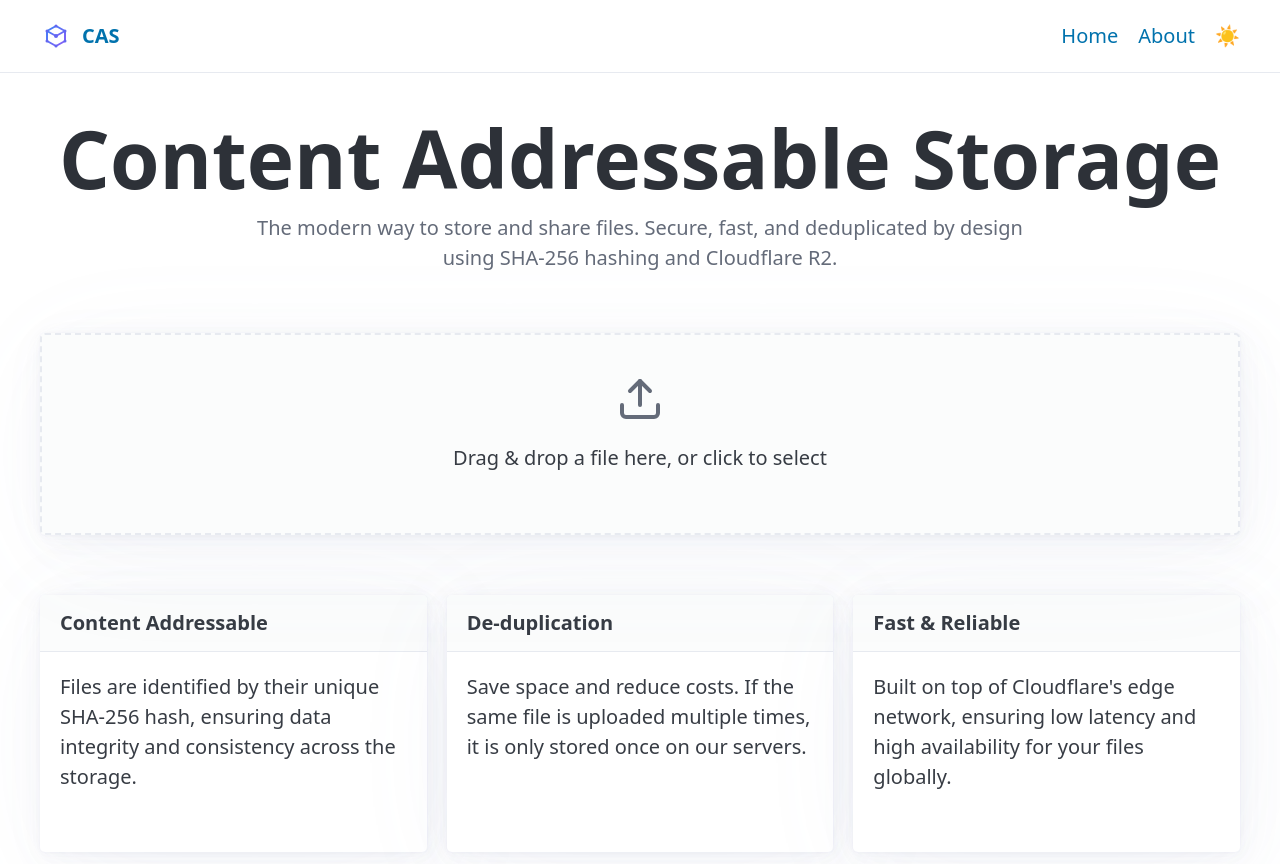
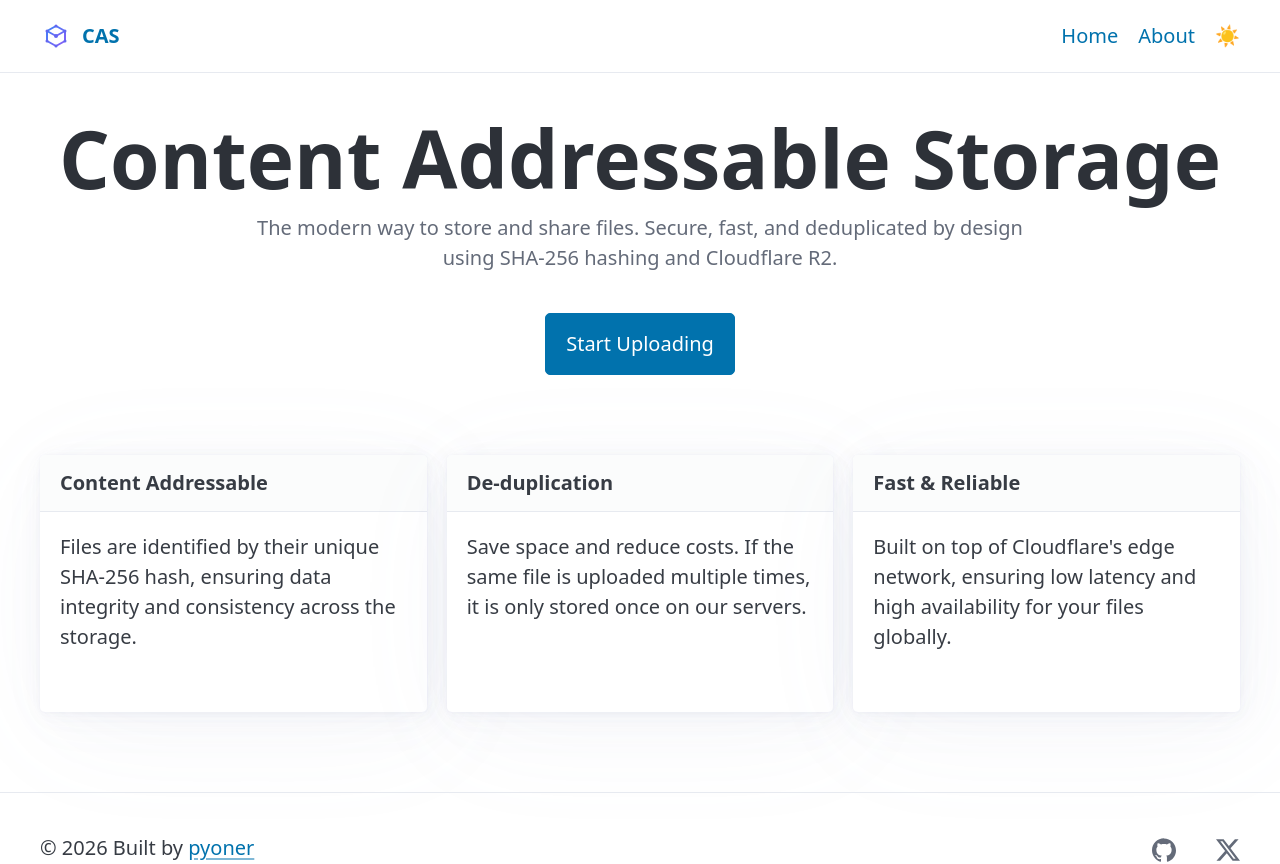
Before and after one commit to pyoner/cas, a SvelteKit app: page / in a window 1280 px wide. Shown: the top 864 px of the page. Built offline with nearby package versions, Linux system fonts and the light colour scheme.

Commit message:
refactor: move file upload functionality to a modal
Update Hero with CTA button and simplify landing page structure.

```diff
--- a/src/lib/components/Hero.svelte
+++ b/src/lib/components/Hero.svelte
@@ -1,3 +1,9 @@
+<script lang="ts">
+	import type { Snippet } from 'svelte';
+
+	let { children }: { children?: Snippet } = $props();
+</script>
+
 <section class="hero">
 	<hgroup>
 		<h1>Content Addressable Storage</h1>
@@ -6,12 +12,29 @@
 			SHA-256 hashing and Cloudflare R2.
 		</p>
 	</hgroup>
+	{#if children}
+		<div class="hero-actions">
+			{@render children()}
+		</div>
+	{/if}
 </section>
 
 <style>
 	.hero {
 		text-align: center;
 		padding: var(--pico-block-spacing-vertical) 0;
+	}
+
+	.hero-actions {
+		display: flex;
+		justify-content: center;
+		gap: 1rem;
+		margin-top: 2rem;
+	}
+
+	.hero-actions :global(button) {
+		width: auto;
+		margin-bottom: 0;
 	}
 
 	h1 {
--- /dev/null
+++ b/src/lib/components/UploadModal.svelte
@@ -0,0 +1,75 @@
+<script lang="ts">
+	import { createUploader } from '$lib/uploader.svelte';
+	import Dropzone from './Dropzone.svelte';
+	import SuccessCard from './SuccessCard.svelte';
+	import ErrorCard from './ErrorCard.svelte';
+
+	let { open = $bindable(false) } = $props<{ open: boolean }>();
+
+	const uploader = createUploader();
+
+	function handleClose() {
+		open = false;
+	}
+</script>
+
+<dialog {open}>
+	<article>
+		<header>
+			<button aria-label="Close" rel="prev" onclick={handleClose}></button>
+			<p>
+				<strong>Upload File</strong>
+			</p>
+		</header>
+
+		<div class="modal-content">
+			{#if uploader.status === 'idle' || uploader.status === 'checking' || uploader.status === 'ready' || uploader.status === 'uploading' || (uploader.status === 'error' && !uploader.result)}
+				<Dropzone
+					status={uploader.status}
+					file={uploader.file}
+					previewUrl={uploader.previewUrl}
+					onFileChange={(file) => uploader.processFile(file)}
+					onReset={() => uploader.reset()}
+					onUpload={() => uploader.upload()}
+				/>
+			{/if}
+
+			{#if uploader.status === 'error'}
+				<ErrorCard
+					message={uploader.errorMessage}
+					showReset={!uploader.file}
+					onReset={() => uploader.reset()}
+				/>
+			{/if}
+
+			{#if uploader.status === 'success' && uploader.result}
+				<SuccessCard result={uploader.result} onReset={() => uploader.reset()} />
+			{/if}
+		</div>
+
+		<footer>
+			<button class="secondary outline" onclick={handleClose}>Close</button>
+		</footer>
+	</article>
+</dialog>
+
+<style>
+	article {
+		width: 100%;
+		max-width: 600px;
+	}
+
+	.modal-content {
+		padding: var(--pico-block-spacing-vertical) 0;
+	}
+
+	footer {
+		display: flex;
+		justify-content: flex-end;
+	}
+
+	footer button {
+		margin-bottom: 0;
+		width: auto;
+	}
+</style>
--- a/src/lib/components/index.ts
+++ b/src/lib/components/index.ts
@@ -4,3 +4,4 @@ export { default as ErrorCard } from './ErrorCard.svelte';
 export { default as ThemeToggle } from './ThemeToggle.svelte';
 export { default as Features } from './Features.svelte';
 export { default as Hero } from './Hero.svelte';
+export { default as UploadModal } from './UploadModal.svelte';
--- a/src/routes/+page.svelte
+++ b/src/routes/+page.svelte
@@ -1,35 +1,13 @@
 <script lang="ts">
-	import { createUploader } from '$lib/uploader.svelte';
-	import { Dropzone, SuccessCard, ErrorCard, Features, Hero } from '$lib/components';
+	import { Features, Hero, UploadModal } from '$lib/components';
 
-	const uploader = createUploader();
+	let isModalOpen = $state(false);
 </script>
 
-<Hero />
+<Hero>
+	<button onclick={() => (isModalOpen = true)}>Start Uploading</button>
+</Hero>
 
-<section>
-	{#if uploader.status === 'idle' || uploader.status === 'checking' || uploader.status === 'ready' || uploader.status === 'uploading' || (uploader.status === 'error' && !uploader.result)}
-		<Dropzone
-			status={uploader.status}
-			file={uploader.file}
-			previewUrl={uploader.previewUrl}
-			onFileChange={(file) => uploader.processFile(file)}
-			onReset={() => uploader.reset()}
-			onUpload={() => uploader.upload()}
-		/>
-	{/if}
-
-	{#if uploader.status === 'error'}
-		<ErrorCard
-			message={uploader.errorMessage}
-			showReset={!uploader.file}
-			onReset={() => uploader.reset()}
-		/>
-	{/if}
-
-	{#if uploader.status === 'success' && uploader.result}
-		<SuccessCard result={uploader.result} onReset={() => uploader.reset()} />
-	{/if}
-</section>
+<UploadModal bind:open={isModalOpen} />
 
 <Features />
```
